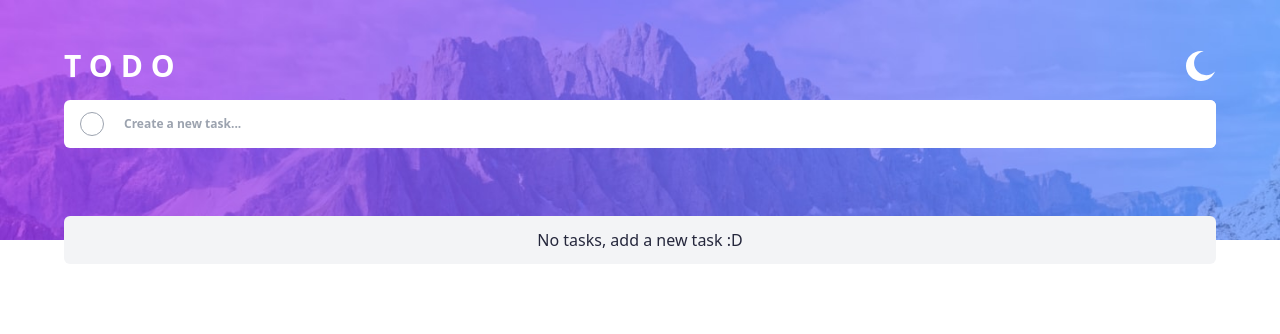
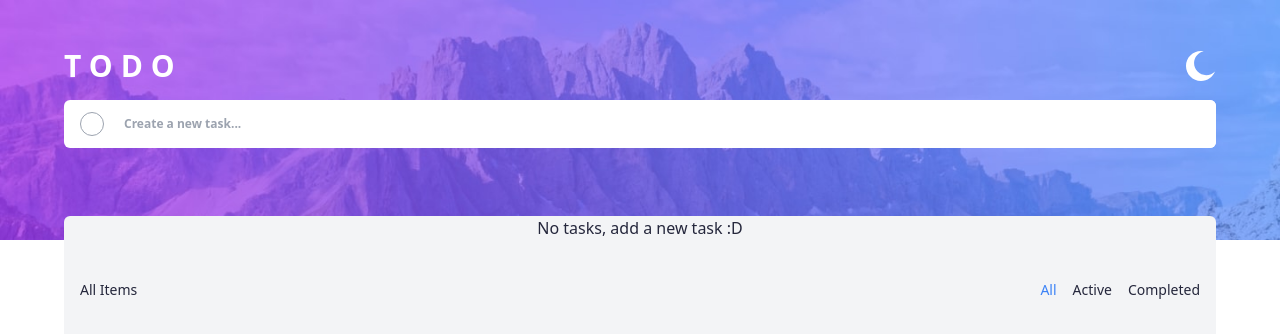
Before and after one commit to sandyp007/todo-nextjs, a Next.js app: page / in a window 1280 px wide. Shown: the top 334 px of the page. Built offline with nearby package versions, Linux system fonts and the light colour scheme.

Commit message:
change status of task

```diff
--- a/app/components/InputTask.jsx
+++ b/app/components/InputTask.jsx
@@ -1,18 +1,18 @@
 'use client'
-import React, { useContext, useState } from 'react'
+import React, { useContext, useEffect, useState } from 'react'
 import ThemeContext from '../context/themeConttext'
 import cross from './../../assets/icon-cross.svg'
 import Image from 'next/image'
 import taskContext from '../context/taskContext'
 import ModalDeleteTask from './ModalDeleteTask'
 
-const InputTask = ({ isTask = true, children, id }) => {
+const InputTask = ({ isTask = true, children, id, isDone }) => {
 
-    const { handleAddTask, handlDeleteTask } = useContext(taskContext)
-    const [isCheck, setIsCheck] = useState(false)
+    const { handleAddTask, handleUpdateTask } = useContext(taskContext)
+    const [isCheck, setIsCheck] = useState(isDone)
     const [task, setTask] = useState("")
     const [modalTask, setModalTask] = useState(false)
-    //  console.info(isTask)
+    //console.info(isCheck)
 
     const handleSubmit = (e) => {
         e.preventDefault()
@@ -23,6 +23,11 @@ const InputTask = ({ isTask = true, children, id }) => {
     const handleChange = (e) => {
         setTask(e.target.value)
     }
+
+    useEffect(() => {
+        handleUpdateTask(id, isCheck, 'done')
+    }, [isCheck])
+
     const { DarkTheme } = useContext(ThemeContext)
 
     return (
@@ -34,23 +39,11 @@ const InputTask = ({ isTask = true, children, id }) => {
                 // <div className={`${DarkTheme ? 'border-white' : 'border-[#25273c]'} border-b-[1px]`}>
                 <div className={`${DarkTheme ? 'bg-[#25273C] text-white outline-white' : 'bg-gray-100 text-[#25273c] outline-[#25273c]'} w-full group outline-2 outline-offset-2 flex items-center  justify-between animate-tasksAnimate py-4`}>
                     <input onClick={() => setIsCheck(!isCheck)} type='button' className={`${isCheck ? 'bg-blue-500 border-white' : 'bg-white border-[#25273c]'} border-b-[1px] w-6 h-6 rounded-full inline-block ml-4 mr-4 border-gray-400 border-[1px] transition-all duration-300`} />
-                    <p className='block break-all text-sm w-[calc(100%-7rem)]'>
+                    <p className={`${isCheck ? 'text-gray-400 line-through' : 'text-white'} block break-all text-sm w-[calc(100%-7rem)]`}>
                         {children}
                     </p>
                     <Image id={id} onClick={() => setModalTask(true)} className='md:hidden md:group-hover:block md:group-hover:cursor-pointer ml-4 mr-4' src={cross} width={20} height={20} alt='delete task' />
                 </div >                // </div>
-                // <div className={`${DarkTheme ? 'bg-[#25273C] text-white outline-white' : 'bg-gray-100 text-[#25273c] outline-[#25273c]'} w-full group outline-2 outline-offset-2 flex items-center animate-tasksAnimate`}>
-                //     <input onClick={() => setIsCheck(!isCheck)} type='button' className={`${isCheck ? 'bg-blue-500 border-white' : 'bg-white border-[#25273c]'} border-b-[1px] w-6 h-6 rounded-full inline-block ml-4 mr-4 border-gray-400 border-[1px] transition-all duration-300`} />
-                //     <div className='flex w-[calc(100%-3.5rem)] items-center min-h-[36px] justify-between'>
-                //         <span className='block w-[calc(100%-3.25rem)]'>
-                //             <p className='break-words p-0 m-0'>
-                //                 {
-                //                     children
-                //                 }                            </p>
-                //         </span>
-                //         <Image id={id} onClick={() => setModalTask(true)} className='md:hidden md:group-hover:block md:group-hover:cursor-pointer mr-4' src={cross} width={20} height={20} alt='delete task' />
-                //     </div>
-                // </div >                // </div>
                 :
                 <form className={`${DarkTheme ? 'bg-[#25273c] text-white' : 'bg-white text-[#25273c]'} w-full flex items-center justify-between rounded-md overflow-hidden transition-all duration-300`} onSubmit={handleSubmit}>
                     <input type='button' className={`bg-white w-6 h-6 rounded-full inline-block ml-4 border-gray-400 border-[1px] transition-all duration-300`} disabled />
--- a/app/context/taskContext.js
+++ b/app/context/taskContext.js
@@ -12,30 +12,57 @@ const TaskProvider = ({ children }) => {
     }
 
     const [dbTasks, setDbTasks] = useState(localComments === null || localComments === undefined ? [] : localComments)
+    const [tasksDone, setTasksDone] = useState([])
+    const [pendingTask, setPendingTask] = useState([])
+    const [current, setCurrent] = useState('all')
+
+    useEffect(() => {
+        const done = []
+        const pending = []
+        dbTasks.map(el => el.isDone === true ? done.push(el) : pending.push(el))
+
+        setPendingTask(pending)
+        setTasksDone(done)
+    }, [dbTasks])
 
     const handleAddTask = (task) => {
         const newTask = {
             id: crypto.randomUUID(),
             content: task,
-            done: false
+            isDone: false
         }
         setDbTasks([...dbTasks, newTask])
     }
 
     const handleDeleteTask = (id) => {
-        console.info(id)
+        // console.info(id)
 
         const filterID = dbTasks.filter(el => el.id !== id)
 
         setDbTasks(filterID)
     }
 
+
+    const handleUpdateTask = (id, status, type) => {
+
+        // console.info(id)
+        if (type === 'done') {
+            let update = dbTasks.map(el => el.id === id ? { ...el, isDone: status } : el)
+
+            // console.info(update)
+            setDbTasks(update)
+        }
+
+
+    }
+
+
     if (typeof window !== "undefined") {
         // Perform localStorage action
         localStorage.setItem("dbTasks", JSON.stringify(dbTasks))
     }
 
-    const data = { dbTasks, handleAddTask, handleDeleteTask }
+    const data = { dbTasks, handleAddTask, handleDeleteTask, handleUpdateTask, tasksDone, setTasksDone, pendingTask, setPendingTask, current, setCurrent }
     return (<taskContext.Provider value={data}>
         {children}
     </taskContext.Provider>)
--- a/app/page.jsx
+++ b/app/page.jsx
@@ -9,7 +9,7 @@ import Image from 'next/image'
 import taskContext from './context/taskContext'
 const HomePage = () => {
 
-    const { dbTasks } = useContext(taskContext)
+    const { dbTasks, current, setCurrent, pendingTask, tasksDone } = useContext(taskContext)
     const { DarkTheme } = useContext(ThemeContext)
     console.info(dbTasks, "taskks")
     return (
@@ -18,10 +18,22 @@ const HomePage = () => {
 
             <div className={`${DarkTheme ? 'bg-[#25273c] text-white outline-white' : 'bg-gray-100 text-[#25273c] outline-[#25273c]'} outline-1 outline-offset-1 min-h-[3rem] w-[90%] m-auto -mt-6 overflow-hidden rounded-md flex items-center justify-center  divide-y flex-col`}>
                 {dbTasks && dbTasks.length > 0
-                    ? dbTasks.map(tsk => <InputTask key={tsk.id} id={tsk.id}>
+                    ? dbTasks.map(tsk => <InputTask key={tsk.id} id={tsk.id} isDone={tsk.isDone}>
                         {tsk.content}
                     </InputTask>)
                     : 'No tasks, add a new task :D'}
+                <div className={`${DarkTheme ? 'bg-container-task-dark' : 'bg-container-task'} w-full flex items-center justify-between py-4 pl-4 pr-4 bg-transparent  md:py-5`}>
+                    {current === 'all' ? <><p className={`${DarkTheme ? 'text-gray-600' : 'text-text-light'} ${DarkTheme ? 'md:hover:text-gray-200' : 'md:hover:text-gray-800'} cursor-pointer text-sm`}> All Items</p> </> : null}
+                    {current === 'active' ? <><p className={`${DarkTheme ? 'text-gray-600' : 'text-text-light'} ${DarkTheme ? 'md:hover:text-gray-200' : 'md:hover:text-gray-800'} cursor-pointer text-sm`}>{pendingTask.length} items left</p> </> : null}
+                    {current === 'completed' ? <><p className={`${DarkTheme ? 'text-gray-600' : 'text-text-light'} ${DarkTheme ? 'md:hover:text-gray-200' : 'md:hover:text-gray-800'} cursor-pointer`}>{tasksDone.length} items completed</p> </> : null}
+                    <div className={`${DarkTheme ? 'bg-container-task-dark' : 'bg-container-task'} w-full max-w-85  mt-4 py-4 items-center justify-center m-auto rounded-md  md:max-w-2xl  md:py-5 hidden lg:flex md:w-auto md:m-0 md:hover:text-gray-800 text-sm `}>
+                        <p onClick={() => setCurrent('all')} className={`${current === 'all' ? 'text-blue-500' : 'text-text-light'} ${DarkTheme && current === 'all' && 'text-blue-500'} ${DarkTheme ? 'md:hover:text-gray-200' : 'md:hover:text-gray-800'} cursor-pointer md:hover:text-gray-800 text-sm`}>All</p>
+                        <p onClick={() => setCurrent('active')} className={`${current === 'active' ? 'text-blue-500' : 'text-text-light'} ${DarkTheme && current === 'active' && 'text-blue-500'} ${DarkTheme ? 'md:hover:text-gray-200' : 'md:hover:text-gray-800'} ml-4 mr-4 cursor-pointer`}>Active</p>
+                        <p onClick={() => setCurrent('completed')} className={`${current === 'completed' ? 'text-blue-500' : 'text-text-light'} ${DarkTheme && current === 'completed' && 'text-blue-500'} ${DarkTheme ? 'md:hover:text-gray-200' : 'md:hover:text-gray-800'} cursor-pointer`}>Completed</p>
+                    </div>
+                    {tasksDone.length > 0 && <p className={`${DarkTheme ? 'text-gray-600' : 'text-text-light'} ${DarkTheme ? 'md:hover:text-gray-200' : 'md:hover:text-gray-800'} cursor-pointer text-sm`} onClick={() => setModal(!modal)}>Clear Completed</p>}
+
+                </div>
             </div>
         </div>
 
```
